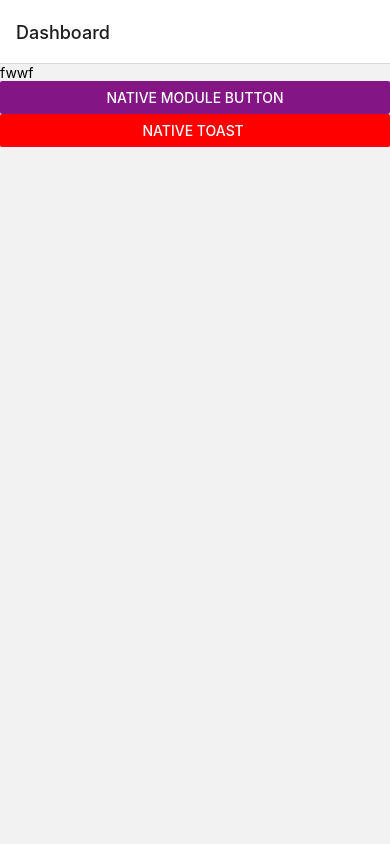
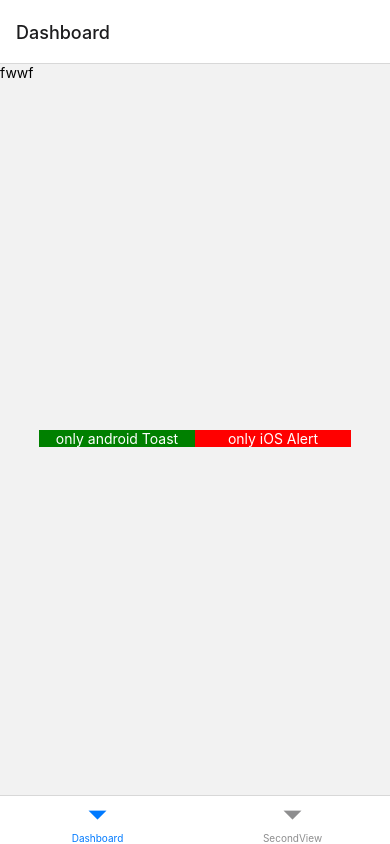
Before and after one commit to ImHyeonSik/who_i_am_rn, a React Native app: screen / in a window 390 px wide. Built offline with nearby package versions, Linux system fonts and the light colour scheme.

Commit message:
CHORE Native modules (bright function)

```diff
--- /dev/null
+++ b/src/nativeModules/BrightModule.tsx
@@ -0,0 +1,8 @@
+import { NativeModules } from 'react-native';
+
+const { BrightModule } = NativeModules;
+
+export const getBright = () => BrightModule.getBright();
+export const setBright = (brightness: number) => {
+  BrightModule.setBright(brightness);
+};
--- a/src/navigation/MainStack.tsx
+++ b/src/navigation/MainStack.tsx
@@ -1,13 +1,15 @@
 import { createStackNavigator } from '@react-navigation/stack';
 import React from 'react';
 
+import MainTab from './MainTab';
 import Dashboard from '../view/Dsahboard';
 
 const Stack = createStackNavigator();
 const MainStack = () => {
   return (
-    <Stack.Navigator>
-      <Stack.Screen component={Dashboard} name={'Dashboard'} />
+    <Stack.Navigator screenOptions={{ headerShown: false }}>
+      {/*<Stack.Screen component={Dashboard} name={'Dashboard'} />*/}
+      <Stack.Screen component={MainTab} name={'MainTab'} />
     </Stack.Navigator>
   );
 };
--- /dev/null
+++ b/src/navigation/MainTab.tsx
@@ -0,0 +1,17 @@
+import { createBottomTabNavigator } from '@react-navigation/bottom-tabs';
+import React from 'react';
+
+import Dashboard from '../view/Dsahboard';
+import SecondView from '../view/SecondView';
+
+const Tab = createBottomTabNavigator();
+
+const MainTab = () => {
+  return (
+    <Tab.Navigator initialRouteName={'Dashboard'}>
+      <Tab.Screen component={Dashboard} name={'Dashboard'} />
+      <Tab.Screen component={SecondView} name={'SecondView'} />
+    </Tab.Navigator>
+  );
+};
+export default MainTab;
--- a/src/view/Dsahboard.tsx
+++ b/src/view/Dsahboard.tsx
@@ -1,4 +1,4 @@
-import React, { useEffect } from 'react';
+import React, { useEffect, useState } from 'react';
 import {
   Button,
   SafeAreaView,
@@ -6,6 +6,10 @@ import {
   TouchableOpacity,
   NativeModules,
   Platform,
+  View,
+  Pressable,
+  StyleSheet,
+  Dimensions,
 } from 'react-native';
 
 import AlertModule from '../nativeModules/Alert';
@@ -14,6 +18,11 @@ import ToastModules from '../nativeModules/ToastModules';
 
 const Dashboard = () => {
   // useTimeout(() => call(), 10, 0);
+  const [dimension, setDimension] = useState(Dimensions.get('window'));
+
+  useEffect(() => {
+    console.log('dashboard window size ', dimension.width);
+  }, []);
 
   const call = async () => {
     // if (Platform.OS === 'android') {
@@ -51,9 +60,38 @@ const Dashboard = () => {
       <TouchableOpacity onPress={() => {}}>
         <Text>fwwf</Text>
       </TouchableOpacity>
-      <Button title={'native module button'} color="#841584" onPress={call} />
-      <Button title={'native toast '} color="red" onPress={toast} />
+      <View style={css.buttonContainer}>
+        <Pressable
+          style={{
+            backgroundColor: 'green',
+            width: dimension.width * 0.4,
+            alignItems: 'center',
+          }}
+          onPress={call}
+        >
+          <Text style={{ color: 'white' }}>only android Toast</Text>
+        </Pressable>
+        <Pressable
+          style={{
+            backgroundColor: 'red',
+            width: dimension.width * 0.4,
+            alignItems: 'center',
+          }}
+          onPress={toast}
+        >
+          <Text style={{ color: 'white' }}>only iOS Alert</Text>
+        </Pressable>
+      </View>
     </SafeAreaView>
   );
 };
+
+const css = StyleSheet.create({
+  buttonContainer: {
+    flex: 1,
+    flexDirection: 'row',
+    justifyContent: 'center',
+    alignItems: 'center',
+  },
+});
 export default Dashboard;
--- /dev/null
+++ b/src/view/SecondView.tsx
@@ -0,0 +1,34 @@
+import React, { useEffect, useState } from 'react';
+import { Button, SafeAreaView, Text, View } from 'react-native';
+
+import { getBright, setBright } from '../nativeModules/BrightModule';
+
+const SecondView = () => {
+  const [value, setValue] = useState(-1);
+
+  const updateValue = async () => {
+    const bright: number = await getBright();
+    setValue(bright);
+  };
+
+  const valueUp = () => {
+    setBright(1);
+  };
+
+  const valueDown = () => {
+    setBright(0.25);
+  };
+
+  return (
+    <SafeAreaView style={{ flex: 1 }}>
+      <Button title={'update'} onPress={updateValue} />
+      <View style={{ flex: 1, justifyContent: 'center', alignItems: 'center' }}>
+        <Text style={{ fontSize: 50 }}>{value}</Text>
+      </View>
+      <Button title={'UP'} onPress={valueUp} />
+      <Button title={'DOWN'} onPress={valueDown} />
+    </SafeAreaView>
+  );
+};
+
+export default SecondView;
```
Also changed, not shown: 11 other files (tests, documents, lock files or other folders).
